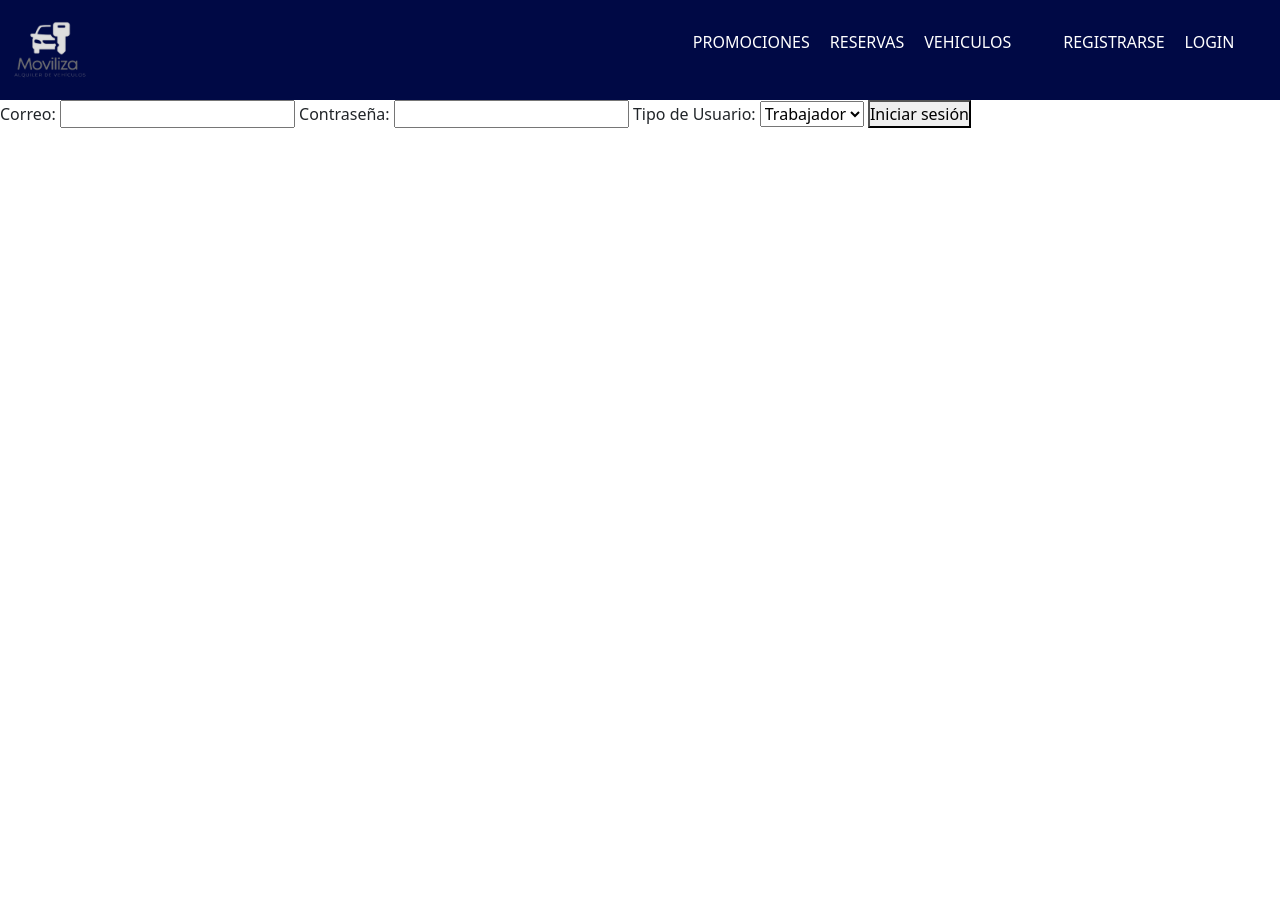
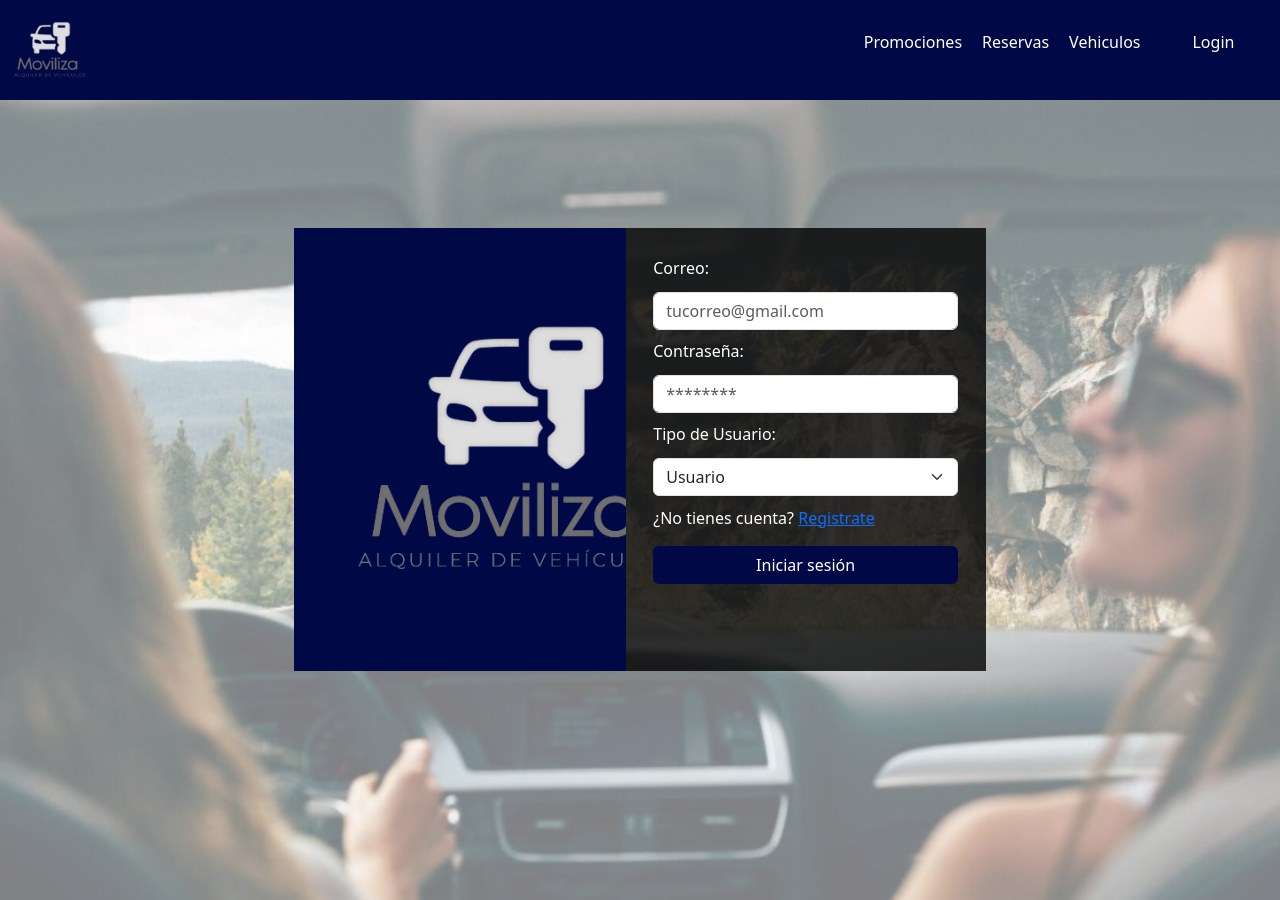
Before and after one commit to rsotodev/movilizaapp, a Flask app: page /Login in a window 1280 px wide. Before the commit the page ends 128 px from the top, so only its background shows below. Run offline with Flask 3, Linux system fonts and the light colour scheme.

Commit message:
arreglos

```diff
--- a/App.py
+++ b/App.py
@@ -114,18 +114,18 @@ def cli_registro():
     numero_documento = request.form['numero_documento']
     celular = request.form['celular']
     fecha_nacimiento = request.form['fecha_nacimiento']
-    correo_electronico = request.form['correo_electronico']
+    usuario = request.form['usuario']
     contrasena = request.form['contrasena']
 
-    if nombres and apellido_paterno and apellido_materno and tipo_documento and numero_documento and fecha_nacimiento and celular and correo_electronico and contrasena:
+    if nombres and apellido_paterno and apellido_materno and tipo_documento and numero_documento and fecha_nacimiento and celular and usuario and contrasena:
         connection = get_bd()
         cursor = connection.cursor()
         sql = """
                 INSERT INTO clientes
-                (nombres, apellido_paterno, apellido_materno, tipo_documento, numero_documento, celular, fecha_nacimiento, correo_electronico, contrasena)
+                (nombres, apellido_paterno, apellido_materno, tipo_documento, numero_documento, celular, fecha_nacimiento, usuario, contrasena)
                  VALUES (%s, %s, %s, %s, %s, %s, %s, %s, %s)
         """
-        data = (nombres, apellido_paterno, apellido_materno, tipo_documento, numero_documento, celular, fecha_nacimiento, correo_electronico, contrasena)
+        data = (nombres, apellido_paterno, apellido_materno, tipo_documento, numero_documento, celular, fecha_nacimiento, usuario, contrasena)
         cursor.execute(sql, data)
         connection.commit()
 
@@ -142,37 +142,40 @@ def cli_registro():
 def registro():
     return render_template('registro.html')
 
-@app.route("/Login",methods=["GET", "POST"])
+@app.route("/Login", methods=["GET", "POST"])
 def login():
-        if request.method == "POST":
-            username = request.form['username']
-            password = request.form['password']
-            tipo_usuario = request.form['tipo_usuario']
+    if request.method == "POST":
+        tipo_usuario = request.form['tipo_usuario']
+        username = request.form['username']
+        password = request.form['password']
 
-            # Conectar a la base de datos
-            connection = get_bd()
-            cur = connection.cursor()
+        # Conectar a la base de datos
+        connection = get_bd()
+        cur = connection.cursor()
 
-            if tipo_usuario == "trabajador":
-                # Consultar en la base de datos para el empleado
-                cur.execute("SELECT * FROM empleados WHERE usuario = %s AND contrasena = %s", (username, password))
-            else:
-                # Consultar en la base de datos para el usuario común
-                cur.execute("SELECT * FROM clientes WHERE correo_electronico = %s AND contrasena = %s", (username, password))
+        if tipo_usuario == "trabajador":
+            # Consultar en la base de datos para el empleado
+            cur.execute("SELECT * FROM empleados WHERE usuario = %s AND contrasena = %s", (username, password))
+        else:
+            # Consultar en la base de datos para el usuario común
+            cur.execute("SELECT * FROM clientes WHERE usuario = %s AND contrasena = %s", (username, password))
 
-            user = cur.fetchone()
-            cur.close()
-            connection.close()
+        user = cur.fetchone()
+        cur.close()
+        connection.close()
 
-            if user:
-                # Guardar información de usuario en sesión
-                session['user_id'] = user[0]
-                session['tipo_usuario'] = tipo_usuario
-                return redirect(url_for('dashboard'))
-            else:
-                return "Usuario o contraseña incorrectos"
+        if user:
+            # Guardar información de usuario en sesión
+            full_name=user[1]
+            first_name=full_name.split()[0]
+            session['user_id'] = user[0]
+            session['tipo_usuario'] = tipo_usuario
+            session['nombres'] = first_name
+            return redirect(url_for('dashboard'))
+        else:
+            flash('Usuario o contraseña incorrectos', 'danger')
 
-        return render_template("login.html")
+    return render_template("login.html")
 
 @app.route("/dashboard")
 def dashboard():
@@ -186,7 +189,7 @@ def dashboard():
         return render_template('dashboard_trabajador.html')
     else:
         # Si es un usuario común, redirigimos a la pagina prinicpal
-        return render_template('index.html')
+        return redirect (url_for('index'))
 
 @app.route('/dashboard_trabajador')
 def dashboard_trabajador():
@@ -516,7 +519,7 @@ def logout():
     session.pop('user_id', None)
     session.pop('tipo_usuario', None)
     # Redirigir al usuario a la página de inicio de sesión
-    return redirect(url_for('login'))
+    return redirect(url_for('index'))
 
 if __name__ == '__main__':
     port = int(os.environ.get('PORT', 5000))
--- a/static/css/estilos.css
+++ b/static/css/estilos.css
@@ -26,6 +26,7 @@ header div ul {
 }
 
 .secciones li{
+    color: white;
     list-style: none;
     margin-right: 20px;
 
@@ -189,3 +190,75 @@ header div ul li a{
 .redes_info{
     display: flex;
 }
+.login{
+    background-image: url(../images/img_viajeros3.jpg);
+    background-color: rgba(255, 255, 255, 0.5);
+    background-blend-mode: overlay;
+    background-size: cover;
+    background-position: center;
+    height: 100vh;
+    overflow: hidden;
+    color: white;
+}
+
+.login-box{
+    display: flex;
+    flex-direction: row;
+    justify-content: space-around;
+    width: 60%;
+    height:65vh;
+    margin: auto;
+    margin-top:7% ;
+    padding: 3%;
+}
+
+.login-title{
+    background-color: rgb(0, 9, 69);
+    background-image: url(../images/logo_moviliza1.png);
+    background-size: cover;
+    width: 100%;
+}
+
+.login-form{
+    padding: 4% 4% 0 4%;
+    background-color: rgb(0, 0,0,0.8);
+    width: 100%;
+}
+
+form{
+    display: flex;
+    flex-direction: column;
+}
+
+.form-control, .form-select{
+    margin: 4% 0 3% 0;
+}
+.btn{
+    width: 100%;
+    margin: auto;
+    color: white;
+    background-color: rgb(0, 9, 69);
+}
+
+.btn:hover{
+    background-color: rgb(0,9,69,0.8);
+}
+
+.registro{
+    background-image: url(../images/img_viajeros3.jpg);
+    background-color: rgba(255, 255, 255, 0.2);
+    background-blend-mode: overlay;
+    background-size: cover;
+    background-position: center;
+    height: 90vh;
+    width: 100%;
+    overflow: hidden;
+}
+
+.container{
+    margin-top: 5%;
+    padding: 2%;
+    width: 100%;
+    background-color: rgb(0, 0,0,0.8);
+    color: white;
+}
--- a/templates/dashboard_trabajador.html
+++ b/templates/dashboard_trabajador.html
@@ -20,7 +20,7 @@
           </ul>
           <ul class="secciones">
               <li><a href="">CUENTA</a></li>
-              <li><a href="{{ url_for ('login') }}">LOGOUT</a></li>
+              <li><a href="{{ url_for ('logout') }}">LOGOUT</a></li>
           </ul>
         </div>
     </header>
--- a/templates/login.html
+++ b/templates/login.html
@@ -4,43 +4,55 @@
     <meta charset="UTF-8">
     <meta name="viewport" content="width=device-width, initial-scale=1.0">
     <title>Moviliza | Vehiculos</title>
-    <link rel="stylesheet" href="{{ url_for('static', filename='css/estilos.css') }}">
     <link rel="icon" href="{{ url_for('static', filename='images/logo_moviliza1.png') }}" type="image/x-icon">
     <link href="https://cdn.jsdelivr.net/npm/bootstrap@5.3.3/dist/css/bootstrap.min.css" rel="stylesheet" integrity="sha384-QWTKZyjpPEjISv5WaRU9OFeRpok6YctnYmDr5pNlyT2bRjXh0JMhjY6hW+ALEwIH" crossorigin="anonymous">
     <script src="https://cdn.jsdelivr.net/npm/bootstrap@5.3.3/dist/js/bootstrap.bundle.min.js" integrity="sha384-YvpcrYf0tY3lHB60NNkmXc5s9fDVZLESaAA55NDzOxhy9GkcIdslK1eN7N6jIeHz" crossorigin="anonymous"></script>
+    <link rel="stylesheet" href="{{ url_for('static', filename='css/estilos.css') }}">
 </head>
 <body>
     <header>
         <a href="{{ url_for('index') }}"><img src="{{ url_for ("static", filename='images/logo_moviliza1.png') }}" alt="logo"></a>
         <div>
             <ul class="secciones">
-                <li><a href="{{ url_for ('cli_promociones') }}">PROMOCIONES</a></li>
-                <li><a href="">RESERVAS</a></li>
-                <li><a href="{{ url_for ('cli_vehiculos') }}">VEHICULOS</a></li>
+                <li><a href="{{ url_for ('cli_promociones') }}">Promociones</a></li>
+                <li><a href="">Reservas</a></li>
+                <li><a href="{{ url_for ('cli_vehiculos') }}">Vehiculos</a></li>
             </ul>
             <ul class="secciones">
-                <li><a href="{{ url_for ('registro') }}">REGISTRARSE</a></li>
-                <li><a href="{{ url_for ('login') }}">LOGIN</a></li>
+              {% if 'user_id' in session %}
+                <li><a href="">Bienvenido, {{ session['nombres'] }}</a></li>
+                <li>|</li>
+                <li><a href="{{ url_for('logout') }}">Cerrar sesión</a></li>
+              {% else %}
+                <li><a href="{{ url_for('login') }}">Login</a></li>
+              {% endif %}
             </ul>
           </div>
     </header>
+    <div class="login">
     <main>
+      <div class="login-box">
+        <div class="login-title">
+        </div>
+        <div class="login-form">
         <form method="POST" action="/Login">
             <label for="username">Correo:</label>
-            <input type="text" id="username" name="username" required>
+            <input type="text" class="form-control" id="username" name="username" required  placeholder="tucorreo@gmail.com">
 
             <label for="password">Contraseña:</label>
-            <input type="password" id="password" name="password" required>
+            <input type="password" class="form-control" id="password" name="password" required placeholder="********">
 
             <label for="tipo_usuario">Tipo de Usuario:</label>
-            <select id="tipo_usuario" name="tipo_usuario">
-                <option value="trabajador">Trabajador</option>
-                <option value="usuario">Usuario</option>
+            <select class="form-select" id="tipo_usuario" name="tipo_usuario">
+              <option value="usuario">Usuario</option>
+              <option value="trabajador">Trabajador</option>
             </select>
-
-            <button type="submit">Iniciar sesión</button>
+            <p>¿No tienes cuenta? <a href="{{ url_for('registro') }}">Registrate</a></p>
+            <button class="btn" type="submit">Iniciar sesión</button>
         </form>
-
+        </div>
+      </div>
     </main>
+    </div>
 </body>
 </html>
--- a/templates/menu_clientes.html
+++ b/templates/menu_clientes.html
@@ -20,7 +20,7 @@
           </ul>
           <ul class="secciones">
               <li><a href="">CUENTA</a></li>
-              <li><a href="{{ url_for ('login') }}">LOGOUT</a></li>
+              <li><a href="{{ url_for ('logout') }}">LOGOUT</a></li>
           </ul>
         </div>
     </header>
--- a/templates/menu_promociones.html
+++ b/templates/menu_promociones.html
@@ -20,7 +20,7 @@
           </ul>
           <ul class="secciones">
               <li><a href="">CUENTA</a></li>
-              <li><a href="{{ url_for ('login') }}">LOGOUT</a></li>
+              <li><a href="{{ url_for ('logout') }}">LOGOUT</a></li>
           </ul>
         </div>
     </header>
```
Also changed, not shown: templates/index.html (+10 -5 lines), templates/promociones.html (+13 -8 lines), templates/registro.html (+15 -10 lines), templates/vehiculos.html (+13 -8 lines).
